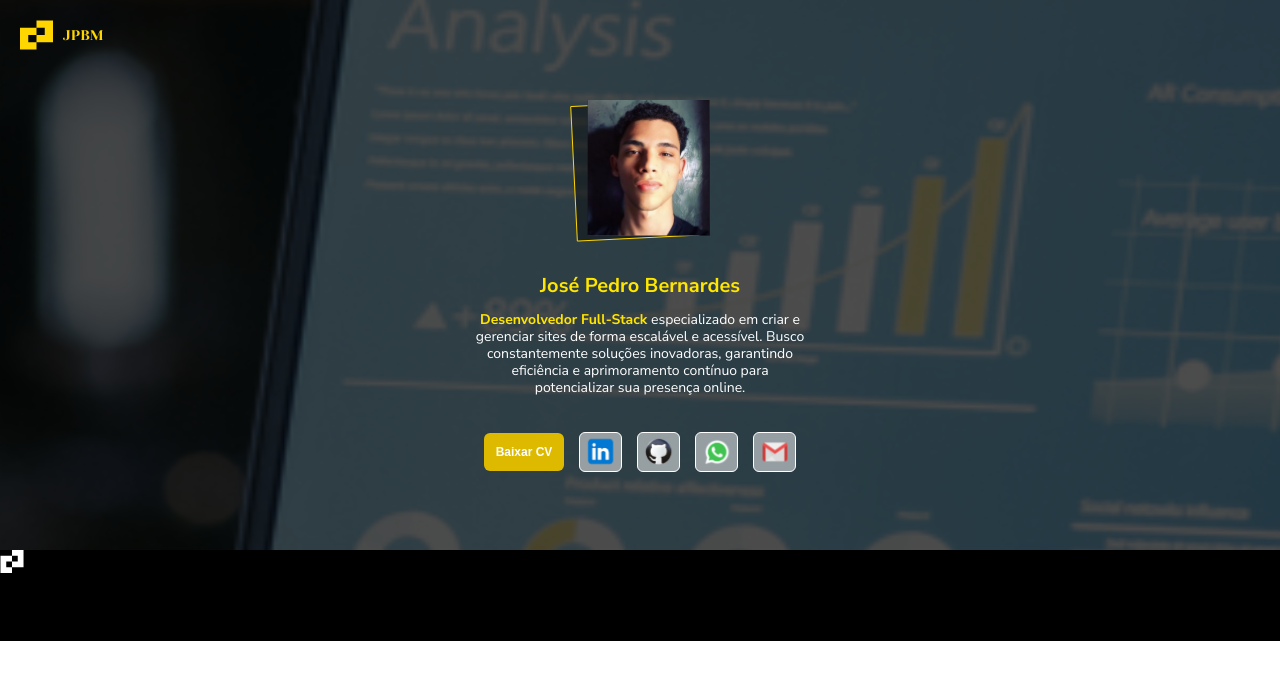
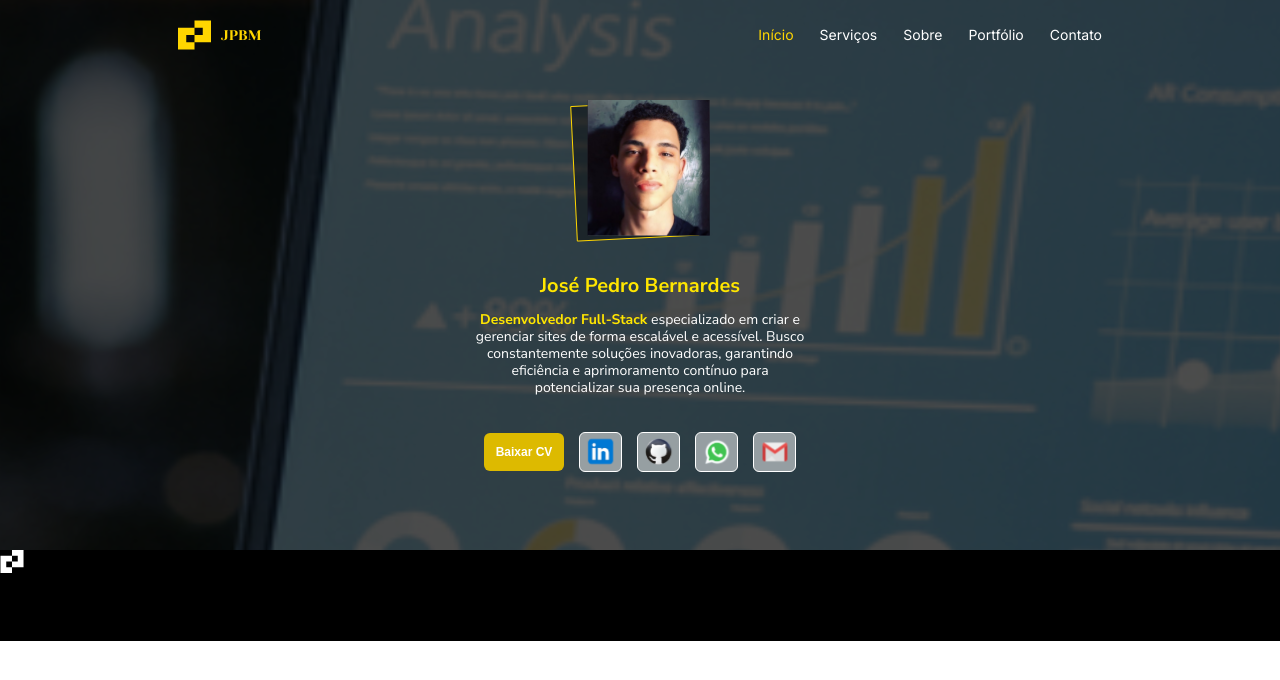
Before and after one commit to Jose-Pedro-Bernardes/portfolio-jose-pedro, a Next.js app: page / in a window 1280 px wide. Shown: the top 680 px of the page. Built offline with nearby package versions, Linux system fonts and the light colour scheme.

Commit message:
feat: desktop header

```diff
--- a/src/components/Header/Header.styles.scss
+++ b/src/components/Header/Header.styles.scss
@@ -3,10 +3,17 @@
     top: 0;
     left: 0;
     display: flex;
+    justify-content: center;
     width: 100%;
     box-sizing: border-box;
     padding: 20px;
     font-family: "Inter", sans-serif;
+}
+
+.alignGrid{
+    width: 74.52%;
+    display: flex;
+    align-items: center;
     justify-content: space-between;
 }
 
--- a/src/components/Header/MenuNav/MenuNav.styles.scss
+++ b/src/components/Header/MenuNav/MenuNav.styles.scss
@@ -43,11 +43,31 @@
   transform: translateX(0);
 }
 
-@media(min-width: 1100px){
-    .menuNav{
+@media (min-width: 1000px) {
+    .menuNav {
+        width: auto;
+        height: auto;
+        position: static;
+        background-color: transparent;
+        font-size: 14px;
         display: flex;
+        transform: translateX(0);
+        transition: none;
+        gap: 26px;
+        flex-direction: row;
+        justify-content: flex-end;
+        padding: 0;
+
+        .close_btn{
+            display: none;
+        }
     }
-    .hamburguer_btn{
+
+    .menuNav.show{
+        padding: 0;
+    }
+
+    .hamburguer_btn {
         display: none;
     }
 }
--- a/src/components/Header/index.tsx
+++ b/src/components/Header/index.tsx
@@ -6,6 +6,7 @@ import './Header.styles.scss'
 export default function Header() {
   return (
     <header className="headerContainer">
+      <div className="alignGrid">
         <figure className="logoContainer">
           <Image
             src="/images/Logo.svg"
@@ -16,6 +17,7 @@ export default function Header() {
           <figcaption className="logoText">JPBM</figcaption>
         </figure>
         <MenuNav />
+      </div>
     </header>
   )
 }
```
Lines whose indentation alone changed are shown as unchanged.
